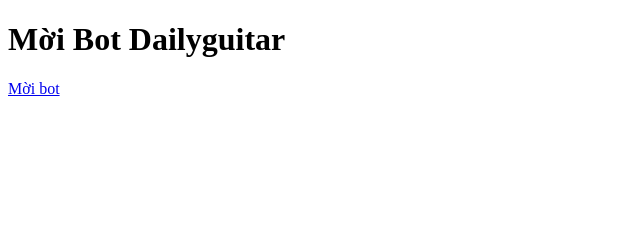
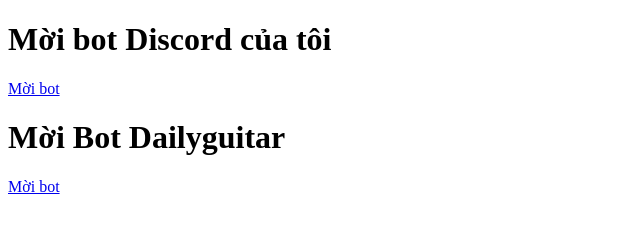
Before and after one commit to Dongdarealest/Dailyguitar, a plain HTML site: page index.html in a window 1280 px wide. Shown: the whole page, without its empty margins (0-640 px from the left). Drawn offline with Linux system fonts and the light colour scheme.

Commit message:
Update index.html

```diff
--- a/index.html
+++ b/index.html
@@ -1,6 +1,16 @@
 <!DOCTYPE html>
 <html>
 <head>
+    <link rel="stylesheet" href="styles.css"><!DOCTYPE html>
+<html>
+<head>
+    <title>Mời bot Discord</title>
+</head>
+<body>
+    <h1>Mời bot Discord của tôi</h1>
+    <a href="https://discord.com/oauth2/authorize?client_id=YOUR_CLIENT_ID&scope=bot">Mời bot</a>
+</body>
+</html>
     <title>DAILYGUITAR</title>
 </head>
 <body>
```
